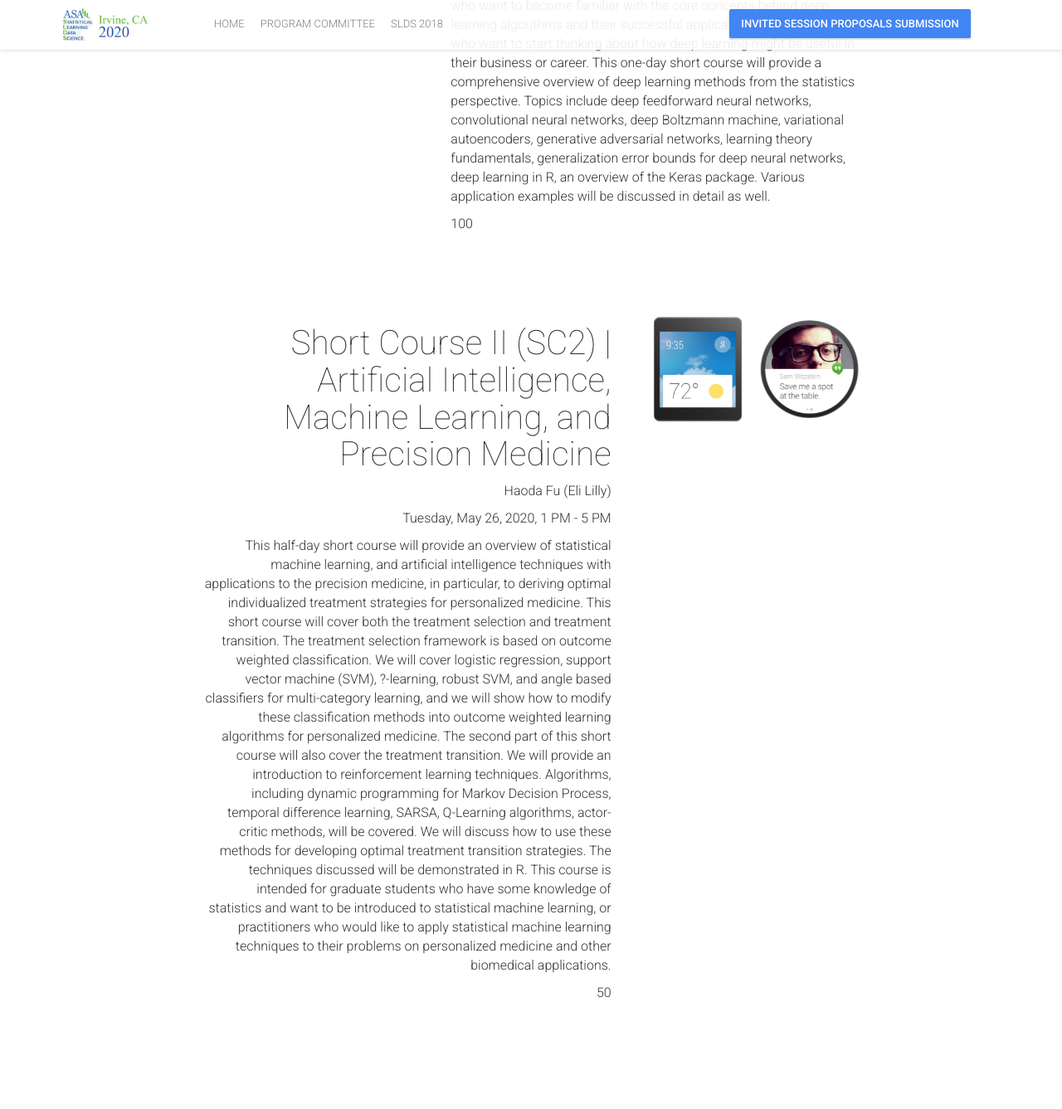
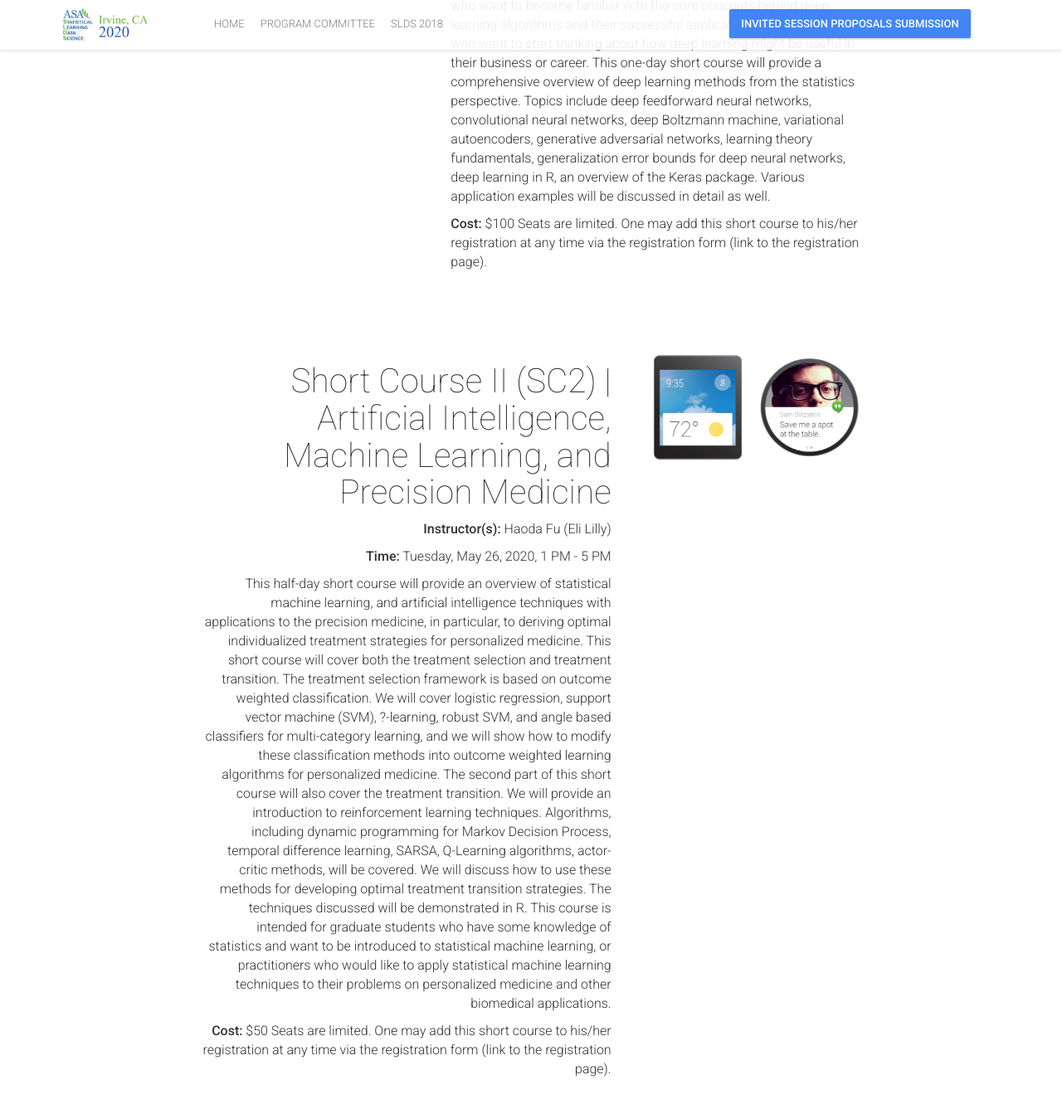
Before and after one commit to ASASLDS/SLDS2020, a Jekyll site: the page built from hackathon.html, in a window 1280 px wide and 1400 px high, scrolled down 871 px, cut to the strip 0-1364 px from the top of the window. Shown: the top 1337 px of the strip at 83% size. Built offline with Jekyll 4.4.1, drawn with Linux system fonts in a browser that asks for light colours; nearby versions of some CDN libraries; comment, search, counter and statistics services are not loaded.

Commit message:
Add title snippets for lines

```diff
--- a/_includes/about-hackathon.html
+++ b/_includes/about-hackathon.html
@@ -11,10 +11,10 @@
                 </div>
                 <div class="hackathon-details animated hiding" data-animation="{% if check == 0 %}fadeInRight{% else %}fadeInLeft{% endif %}" data-delay="0">
                     <h4>{{ row.title }}</h4>
-                    <p>{{ row.instructors }}</p>
-                    <p>{{ row.time }}</p>
+                    <p><b>Instructor(s):</b> {{ row.instructors }}</p>
+                    <p><b>Time:</b> {{ row.time }}</p>
                     <p>{{ row.details }}</p>
-                    <p>{{ row.cost }}</p>
+                    <p><b>Cost:</b> ${{ row.cost }} Seats are limited. One may add this short course to his/her registration at any time via the registration form (link to the registration page).</p>
                 </div>
             </div>
             {% endfor %}
```
